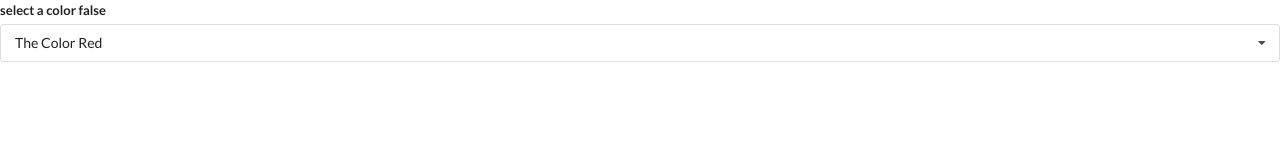
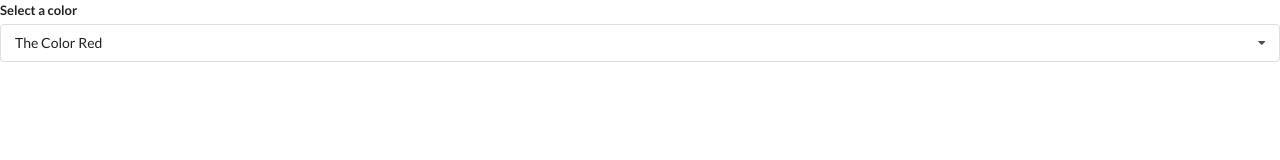
Before and after one commit to doge33/React-Redux-widgets, a React (Create React App) app: page / in a window 1280 px wide. Shown: the top 160 px of the page. Built offline with nearby package versions, Linux system fonts and the light colour scheme.

Commit message:
minor text change

```diff
--- a/src/components/Dropdown.js
+++ b/src/components/Dropdown.js
@@ -41,7 +41,7 @@ export default function Dropdown({options, selected, onSelectedChange}) {
     <div ref={ref} className="ui form">
       <div className="field">
         <label className="label">
-          {`select a color ${open}`}
+          Select a color
         </label>
         <div
           onClick={() => setOpen(!open)}
```
